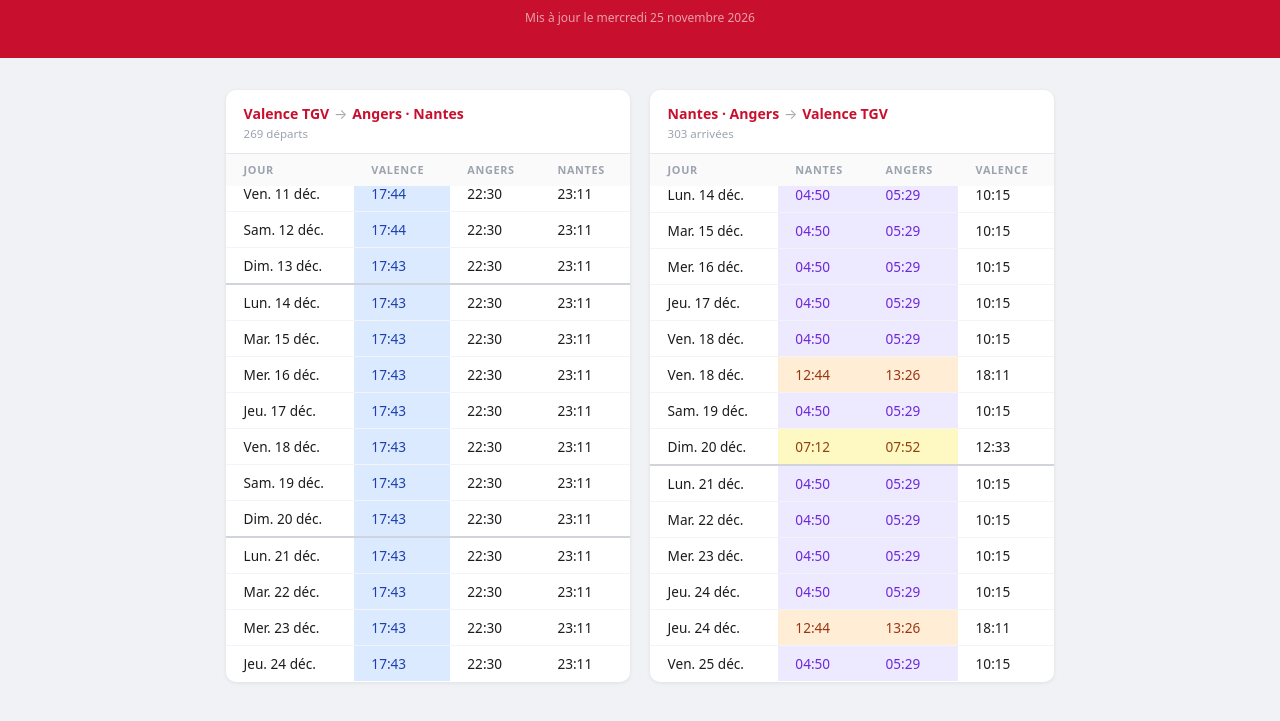
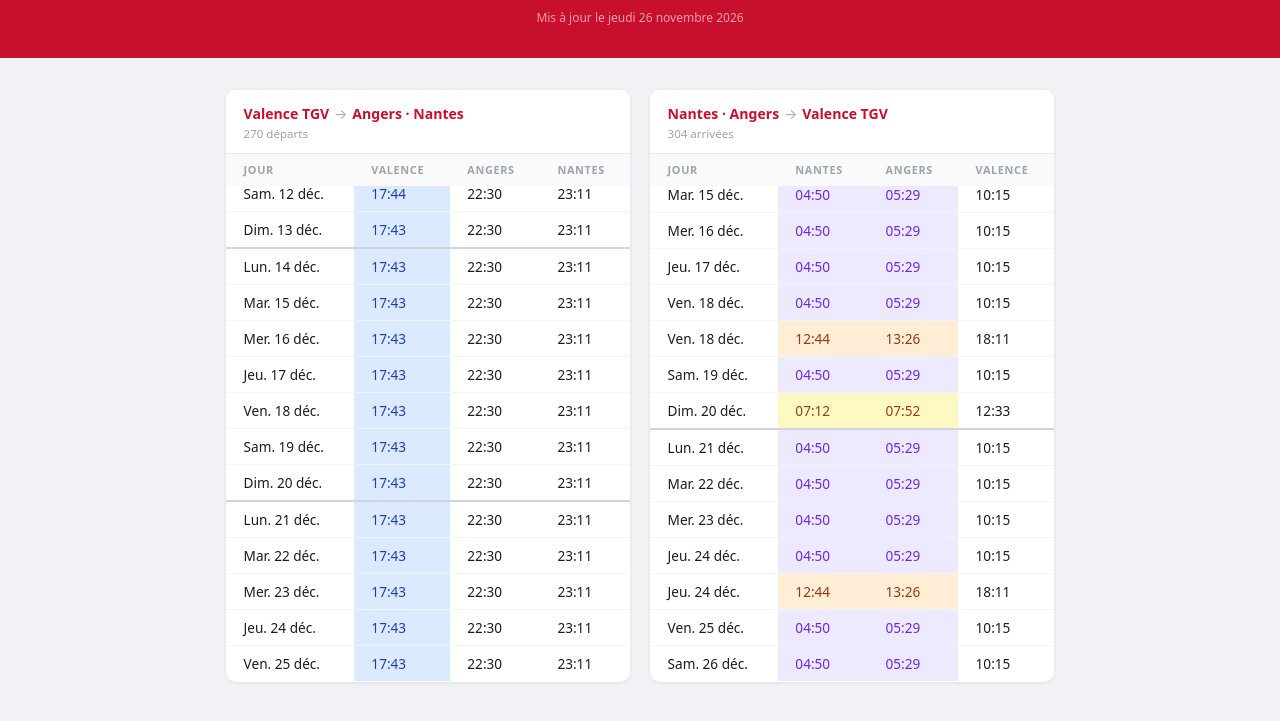
Before and after one commit to pcreux/trains-direct-valence-nantes, a plain HTML site: page index.html in a window 1280 px wide. Shown: the part 101-822 px from the top of the page. Drawn offline with Linux system fonts and the light colour scheme.

Commit message:
Update schedule 2026-11-26

```diff
--- a/index.html
+++ b/index.html
@@ -103,13 +103,13 @@
     <header>
       <h1>🚄 Trains directs</h1>
       <p class="subtitle">Valence TGV ↔ Angers · Nantes</p>
-      <p class="updated">Mis à jour le mercredi 25 novembre 2026</p>
+      <p class="updated">Mis à jour le jeudi 26 novembre 2026</p>
     </header>
     <main>
     <section class="card">
       <div class="card-header">
         <div class="card-title">Valence TGV <span class="arrow">→</span> Angers · Nantes</div>
-        <div class="count">269 départs</div>
+        <div class="count">270 départs</div>
       </div>
       <div class="table-scroll">
         <table>
@@ -386,6 +386,7 @@
             <tr><td>Mar. 22 déc.</td><td class="time t-soir">17:43</td><td class="time">22:30</td><td class="time">23:11</td></tr>
             <tr><td>Mer. 23 déc.</td><td class="time t-soir">17:43</td><td class="time">22:30</td><td class="time">23:11</td></tr>
             <tr><td>Jeu. 24 déc.</td><td class="time t-soir">17:43</td><td class="time">22:30</td><td class="time">23:11</td></tr>
+            <tr><td>Ven. 25 déc.</td><td class="time t-soir">17:43</td><td class="time">22:30</td><td class="time">23:11</td></tr>
           </tbody>
         </table>
       </div>
@@ -394,7 +395,7 @@
     <section class="card">
       <div class="card-header">
         <div class="card-title">Nantes · Angers <span class="arrow">→</span> Valence TGV</div>
-        <div class="count">303 arrivées</div>
+        <div class="count">304 arrivées</div>
       </div>
       <div class="table-scroll">
         <table>
@@ -705,6 +706,7 @@
             <tr><td>Jeu. 24 déc.</td><td class="time t-nuit">04:50</td><td class="time t-nuit">05:29</td><td class="time">10:15</td></tr>
             <tr><td>Jeu. 24 déc.</td><td class="time t-apm">12:44</td><td class="time t-apm">13:26</td><td class="time">18:11</td></tr>
             <tr><td>Ven. 25 déc.</td><td class="time t-nuit">04:50</td><td class="time t-nuit">05:29</td><td class="time">10:15</td></tr>
+            <tr><td>Sam. 26 déc.</td><td class="time t-nuit">04:50</td><td class="time t-nuit">05:29</td><td class="time">10:15</td></tr>
           </tbody>
         </table>
       </div>
```
Also changed, not shown: 1 other file.
